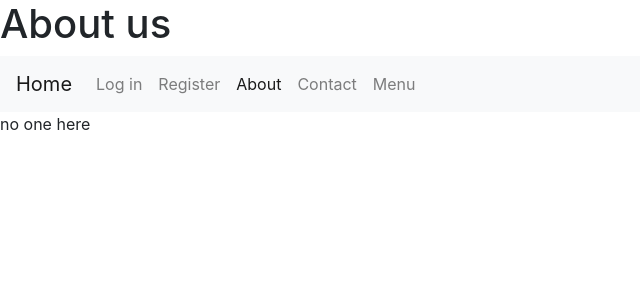
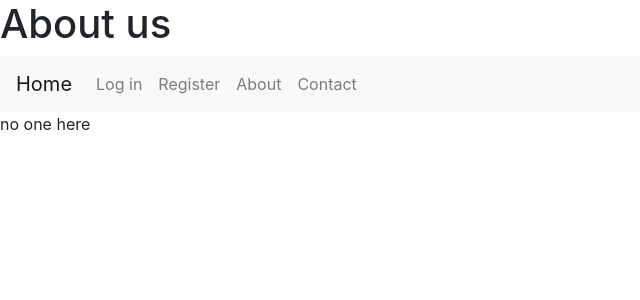
Before and after one commit to NikhilMahashabde/Manufacturing-Planner, a Flask app: page /about in a window 1280 px wide. Shown: the top 300 px of the page, without its empty margins (0-640 px from the left). Run offline with Flask 3, Linux system fonts and the light colour scheme; some libraries are stand-ins or nearby versions.

Commit message:
udated readme

```diff
--- a/app/templates/index.html
+++ b/app/templates/index.html
@@ -32,17 +32,13 @@
                     <a class="nav-link" href="/forms/user/add">Register</a>
                 </li>
 
-
             {% endif %}
 
-            <li class="nav-item active">
+            <li class="nav-item">
               <a class="nav-link" href="/about">About <span class="sr-only">(current)</span></a>
             </li>
             <li class="nav-item">
               <a class="nav-link" href="/contact">Contact</a>
-            </li>
-            <li class="nav-item">
-              <a class="nav-link" href="/menu">Menu</a>
             </li>
 
 
```
Also changed, not shown: README.md.
